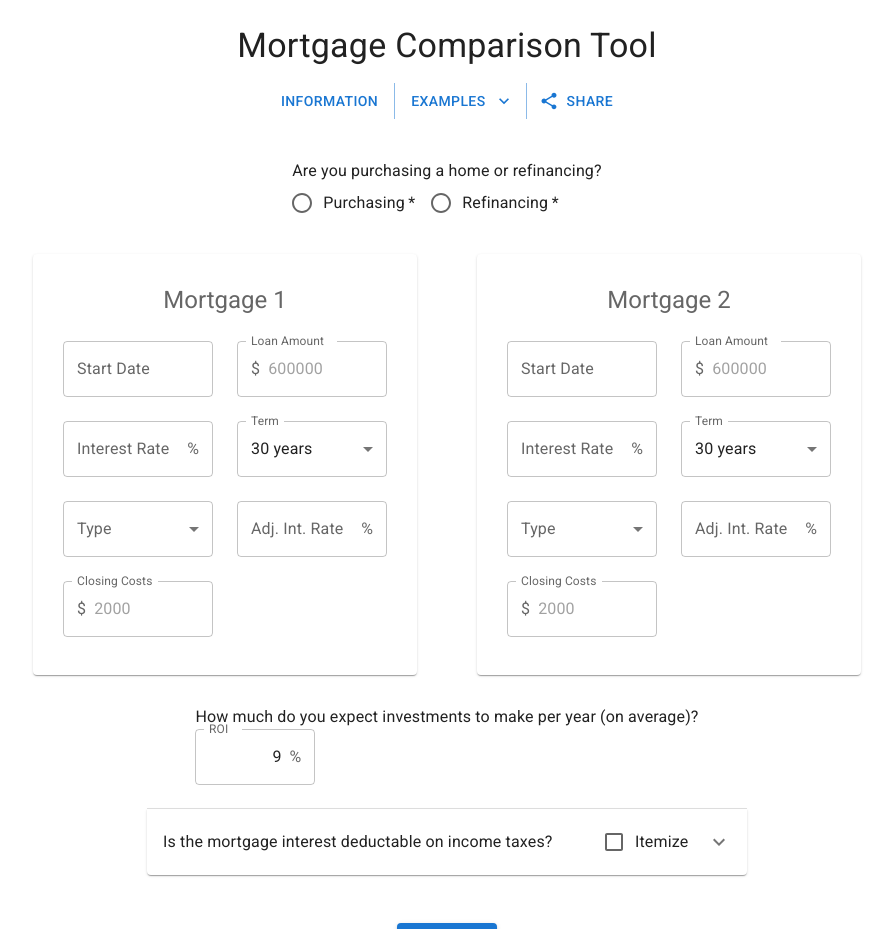
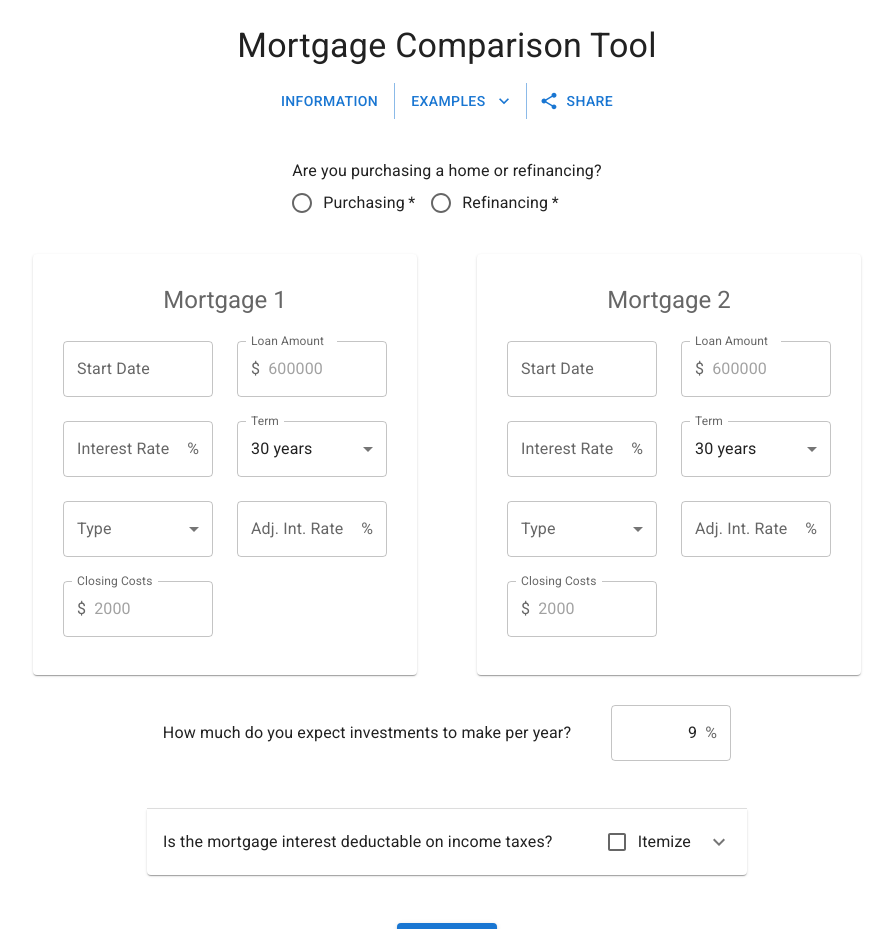
Before and after one commit to erich564/mortgage-comp-tool, a React (Create React App) app: page / in a window 1280 px wide. Shown: the top 929 px of the page, without its empty margins (193-1086 px from the left). Built offline with nearby package versions, Linux system fonts and the light colour scheme.

Commit message:
Line up ROI field with below fields

```diff
--- a/src/InputForm.js
+++ b/src/InputForm.js
@@ -34,9 +34,9 @@ const TableCellField = styled(TableCell)({
   paddingBottom: 9,
   paddingRight: 40,
   fontSize: 'inherit',
-  minWidth: inputWidth,
   lineHeight: 'inherit',
   letterSpacing: 'inherit',
+  width: '100%',
 });
 
 const TableCellValue = styled(TableCell)({
@@ -103,23 +103,32 @@ export default function InputForm({
         />
       ))}
       <br />
-      <FormControl>
-        How much do you expect investments to make per year (on average)?
+      <Table sx={{ margin: 'auto', width: 'auto' }}>
+        <TableBody>
+          <TableRow>
+            <TableCellField sx={{ width: 'auto' }}>
+              How much do you expect investments to make per year?
+            </TableCellField>
+            <TableCellValue sx={{ padding: 0 }}>
               <TextField
                 required
                 margin="none"
-          label="ROI"
                 name="roi"
                 value={state.roi}
                 placeholder="9"
                 sx={{ input: { textAlign: 'right' }, width: inputWidth }}
                 onChange={handleChange}
                 InputProps={{
-            endAdornment: <InputAdornment position="end">%</InputAdornment>,
+                  endAdornment: (
+                    <InputAdornment position="end">%</InputAdornment>
+                  ),
                 }}
                 InputLabelProps={{ required: false }}
               />
-      </FormControl>
+            </TableCellValue>
+          </TableRow>
+        </TableBody>
+      </Table>
       <br />
       <br />
       <Accordion
@@ -134,7 +143,7 @@ export default function InputForm({
         }}
       >
         <AccordionSummary expandIcon={<ExpandMoreIcon />}>
-          <Table sx={{ margin: 'auto' }}>
+          <Table sx={{ margin: 'auto', width: 1 }}>
             <TableBody>
               <TableRow>
                 <TableCellField>
@@ -157,7 +166,7 @@ export default function InputForm({
           </Table>
         </AccordionSummary>
         <AccordionDetails sx={{ paddingTop: 0 }}>
-          <Table sx={{ margin: 'auto' }}>
+          <Table sx={{ margin: 'auto', width: 1 }}>
             <TableBody>
               <TableRow>
                 <TableCellField>Marginal Tax Rate:</TableCellField>
```
Lines whose indentation alone changed are shown as unchanged.
